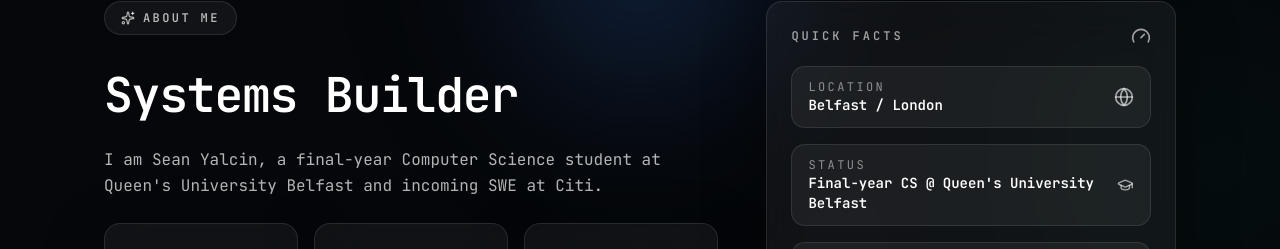
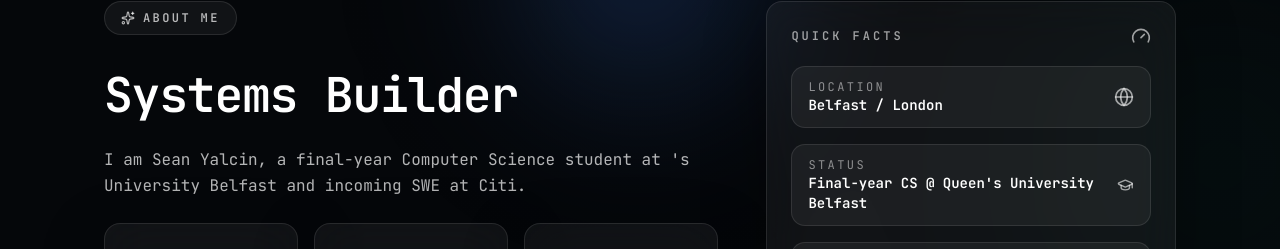
Before and after one commit to syalc1234/portfolio, a Next.js app: page / in a window 1280 px wide. Shown: the part 991-1240 px from the top of the page. Built offline with nearby package versions, Linux system fonts and the light colour scheme.

Commit message:
fixed escape chars

```diff
--- a/components/AboutSection.tsx
+++ b/components/AboutSection.tsx
@@ -164,7 +164,7 @@ export default function AboutSection() {
                     Systems Builder
                   </h2>
                   <p className="max-w-prose text-sm leading-relaxed text-white/70 sm:text-base">
-                    I am Sean Yalcin, a final-year Computer Science student at Queen's
+                    I am Sean Yalcin, a final-year Computer Science student at &apos;s
                     University Belfast and incoming SWE at Citi.
                   </p>
                 </div>
```
